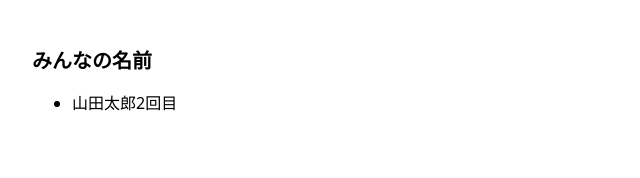
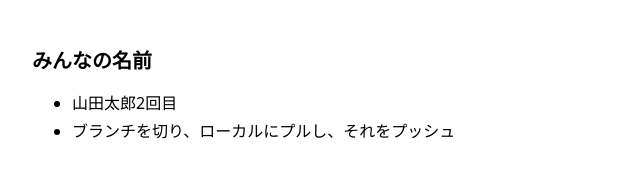
Before and after one commit to tk352228/github-practice, a plain HTML site: page index.html in a window 1280 px wide. Shown: the whole page, without its empty margins (0-640 px from the left). Drawn offline with Linux system fonts and the light colour scheme.

Commit message:
index.htmlに名前を追加

```diff
--- a/index.html
+++ b/index.html
@@ -14,6 +14,7 @@
   <ul>
     <!-- ここに <li>あなたの名前</li> を足していく -->
     <li>山田太郎2回目</li>
+    <li>ブランチを切り、ローカルにプルし、それをプッシュ</li>
   </ul>
 </body>
 </html>
```
